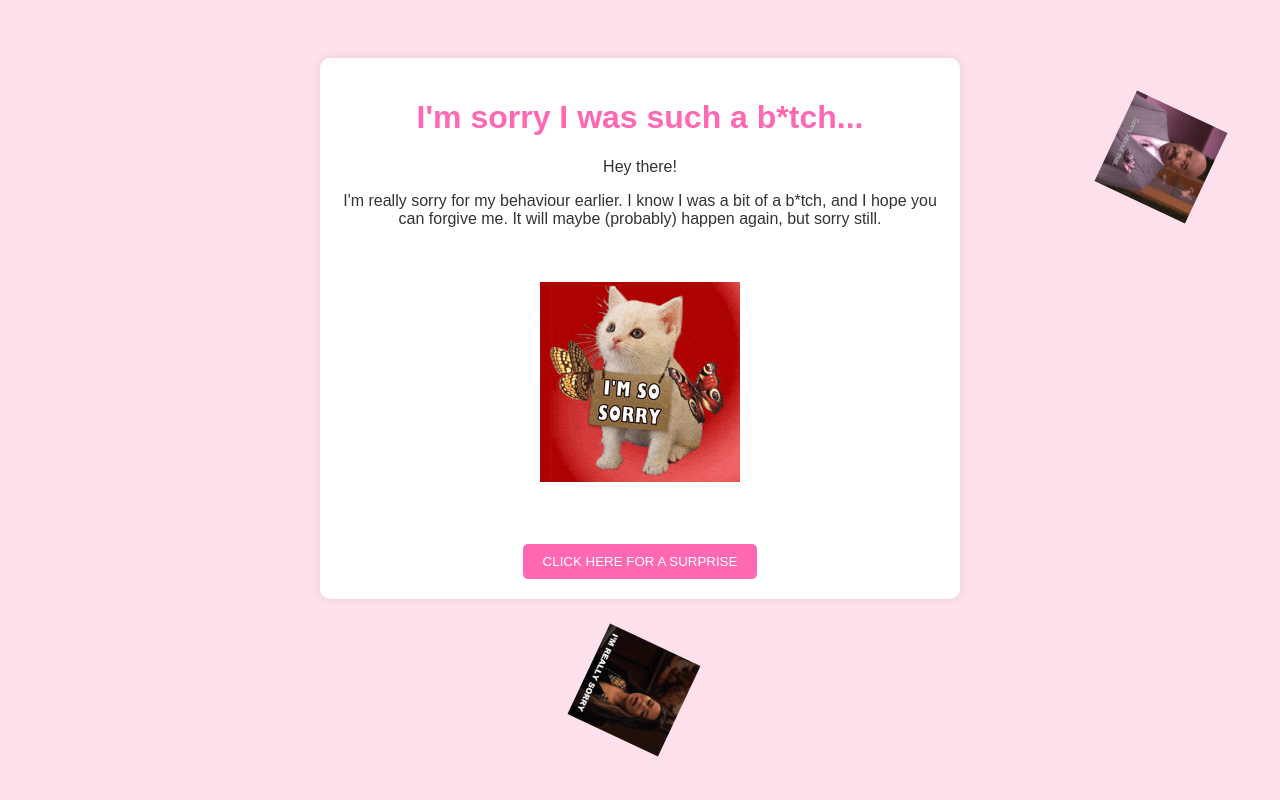
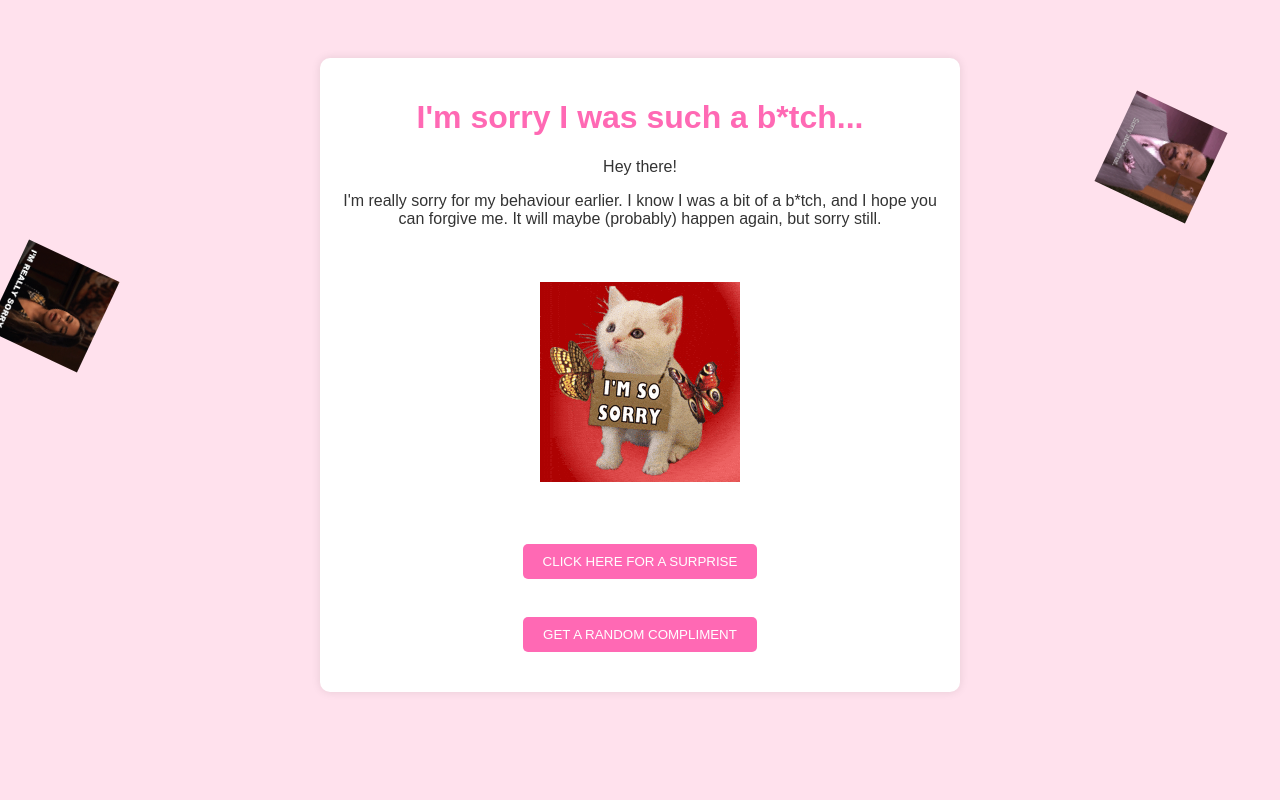
Before and after one commit to theaholtlund/sorry-i-was-a-b1tch, a Flask app: page / in a window 1280 px wide. Run offline with Flask 3, Linux system fonts and the light colour scheme.

Commit message:
Add functionality for random compliment

```diff
--- a/static/script.js
+++ b/static/script.js
@@ -85,5 +85,28 @@ function isOverlapping(rect1, rect2) {
   );
 }
 
+// Generate a random compliment
+function generateCompliment() {
+  const compliments = [
+    "You're amazing!",
+    "You're a true friend.",
+    "You have a great sense of humor!",
+    "You light up the room.",
+    "Your positivity is contagious!",
+    "You're an inspiration to everyone around you.",
+    "You bring out the best in other people.",
+    "You're a fantastic listener.",
+    "Your creativity knows no bounds!",
+    "You're someone who always makes a difference.",
+  ];
+
+  // Get a random compliment from the array
+  const randomCompliment =
+    compliments[Math.floor(Math.random() * compliments.length)];
+
+  // Display the compliment in the compliment container
+  document.getElementById("compliment-container").innerText = randomCompliment;
+}
+
 // Position images randomly when the page loads
 window.onload = repositionImages;
--- a/templates/index.html
+++ b/templates/index.html
@@ -31,6 +31,13 @@
       <div id="surprise" style="display: none">
         <p>🌸🌺🌼 You're hot and the best and I appreciate you a lot! 🌼🌺🌸</p>
       </div>
+
+      <br /><br />
+      <button onclick="generateCompliment()">GET A RANDOM COMPLIMENT</button>
+      <div
+        id="compliment-container"
+        style="margin-top: 20px; font-size: 1.2em"
+      ></div>
     </div>
 
     <img
```
